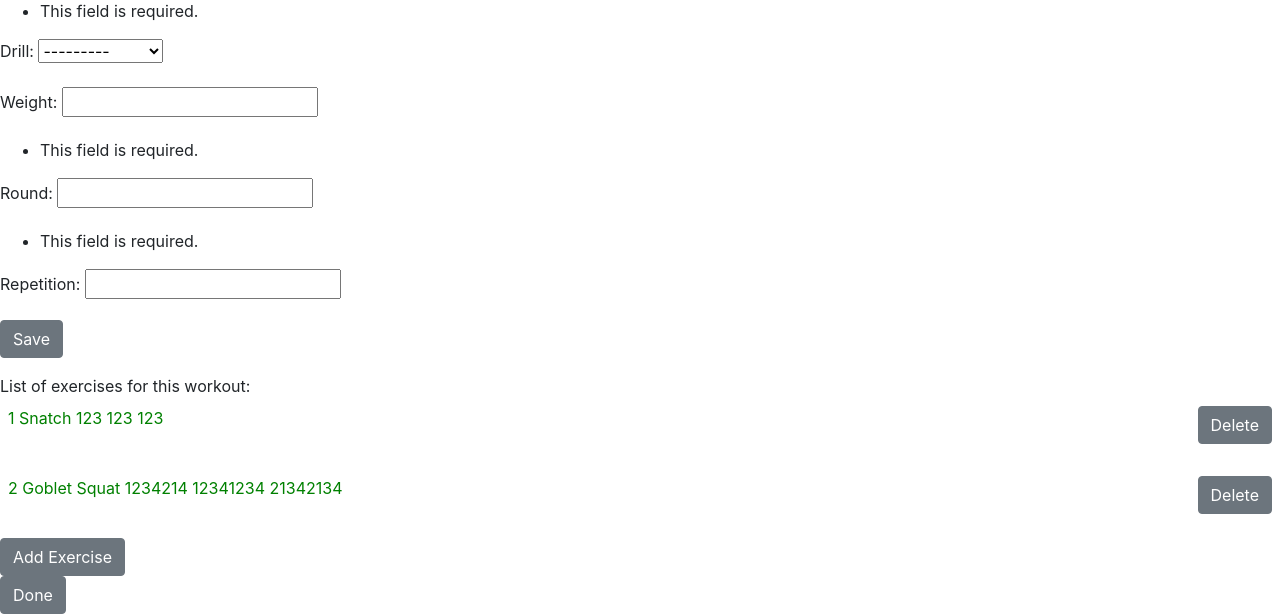
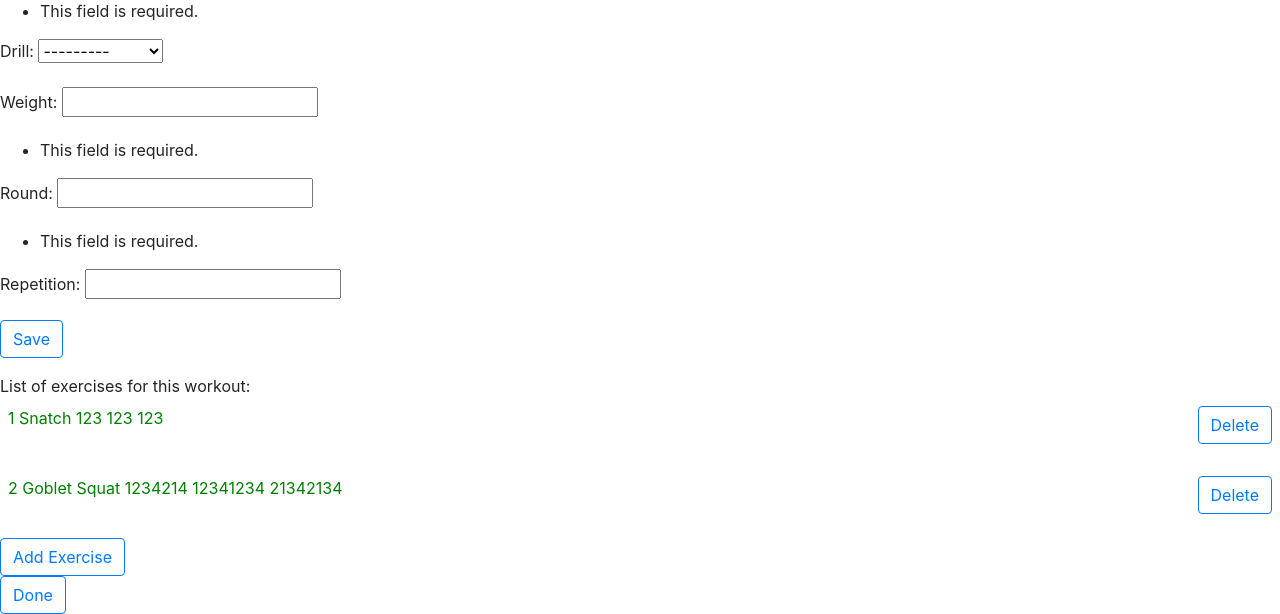
Before and after one commit to triskaVpate/exerlogger, a Django app: page /workouts/1/ in a window 1280 px wide. Shown: the part 191-805 px from the top of the page. Run offline with Django 3.2, Linux system fonts and the light colour scheme; a user stored in the database is signed in; data comes from the database, SQL or seed files in the repository; some libraries are stand-ins or nearby versions.

Commit message:
Change buttons to Bootstrap

```diff
--- a/exerlogger/static/workout/style.css
+++ b/exerlogger/static/workout/style.css
@@ -33,7 +33,7 @@ h3{
     font-style: regular;
 }
 
-button {
+button, input{
     outline: none;
 }
 
--- a/templates/registration/login.html
+++ b/templates/registration/login.html
@@ -9,7 +9,7 @@
   <form method="post">
     {% csrf_token %}
     {{ form.as_p }}
-    <button type="submit">Login</button>
+    <button class="btn btn-outline-primary" type="submit">Login</button>
   </form>
   <br>
   Not registered yet?
--- a/templates/userspace/index.html
+++ b/templates/userspace/index.html
@@ -5,6 +5,7 @@
 
     {% block content %}
         {% if user.is_authenticated %}
+        <div class="table-responsive">
             <table>
                 <tbody>
                     <tr>
@@ -41,6 +42,7 @@
                     </tr>
                 </tbody>
             </table>
+        </div>
         {% else %}
             <p>You are not logged in</p>
             <a href="{% url 'login' %}">login</a>
--- a/templates/workout/workout_detail.html
+++ b/templates/workout/workout_detail.html
@@ -9,7 +9,7 @@
                 <form method="POST" enctype="multipart/form-data">
                     {% csrf_token %}
                     {{ exercise_form.as_p }}
-                    <input type="submit" value="Save" class="btn btn-md btn-secondary">
+                    <input type="submit" value="Save" class="btn btn-outline-primary">
                 </form>
             {% endif %}
 
@@ -26,7 +26,7 @@
 
                     <form action="{% url 'delete_exercise' workout.id exercise.id %}" method="POST">
                         {% csrf_token %}
-                        <input type="submit" value="Delete" class="btn btn-md btn-secondary">
+                        <input type="submit" value="Delete" class="btn btn-outline-primary">
                     </form>
                 </a>
                 </li>
@@ -34,11 +34,11 @@
             </div>
 
             {% if workout %}
-            <a class="btn btn-md btn-secondary" href="{% url 'workout_detail' workout.id %}">Add Exercise</a>
+            <a class="btn btn-outline-primary" href="{% url 'workout_detail' workout.id %}">Add Exercise</a>
             {% endif %}
 
             <br>
-            <a href="{% url 'workouts' %}" class="btn btn-md btn-secondary" >Done</a>
+            <a href="{% url 'workouts' %}" class="btn btn-outline-primary" >Done</a>
         {% endblock %}
     </body>
 
```
